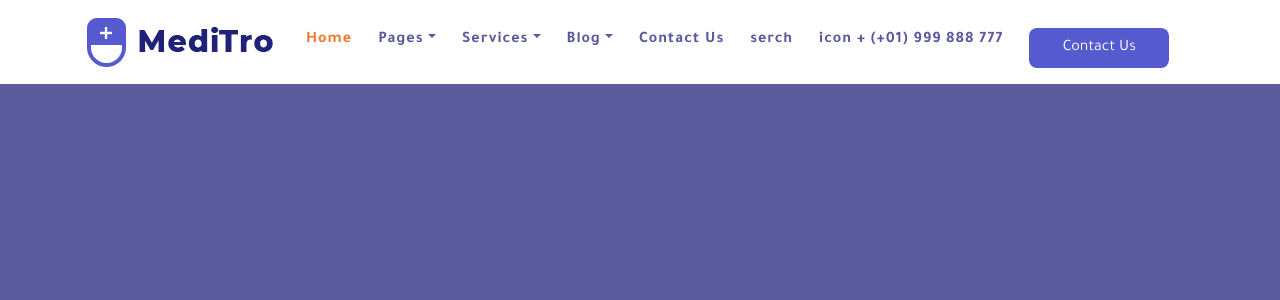
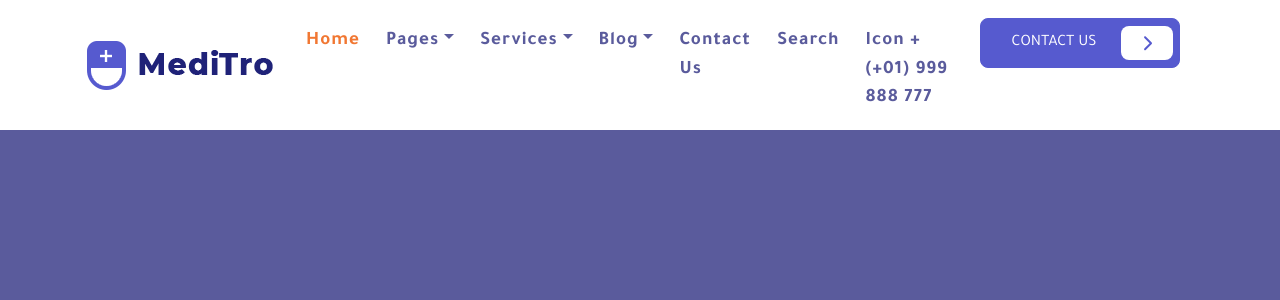
Before and after one commit to omaralkhuly18/meditro-by-react, a React (Create React App) app: page / in a window 1280 px wide. Shown: the top 300 px of the page. Built offline with nearby package versions, Linux system fonts and the light colour scheme.

Commit message:
commitA two

```diff
--- a/package.json
+++ b/package.json
@@ -3,6 +3,9 @@
   "version": "0.1.0",
   "private": true,
   "dependencies": {
+    "@fortawesome/fontawesome-svg-core": "^6.6.0",
+    "@fortawesome/free-solid-svg-icons": "^6.6.0",
+    "@fortawesome/react-fontawesome": "^0.2.2",
     "@testing-library/jest-dom": "^5.17.0",
     "@testing-library/react": "^13.4.0",
     "@testing-library/user-event": "^13.5.0",
--- a/public/index.html
+++ b/public/index.html
@@ -15,11 +15,17 @@
   <link rel="preconnect" href="https://fonts.gstatic.com" crossorigin>
   <link href="https://fonts.googleapis.com/css2?family=Tajawal:wght@200;300;400;500;700;800;900&display=swap"
     rel="stylesheet">
+  <link rel="stylesheet" href="https://cdnjs.cloudflare.com/ajax/libs/font-awesome/6.6.0/css/fontawesome.min.css"
+    integrity="sha512-B46MVOJpI6RBsdcU307elYeStF2JKT87SsHZfRSkjVi4/iZ3912zXi45X5/CBr/GbCyLx6M1GQtTKYRd52Jxgw=="
+    crossorigin="anonymous" referrerpolicy="no-referrer" />
 </head>
 
 <body>
   <noscript>You need to enable JavaScript to run this app.</noscript>
   <div id="root"></div>
+  <script src="https://cdnjs.cloudflare.com/ajax/libs/font-awesome/6.6.0/js/fontawesome.min.js"
+    integrity="sha512-NeFv3hB6XGV+0y96NVxoWIkhrs1eC3KXBJ9OJiTFktvbzJ/0Kk7Rmm9hJ2/c2wJjy6wG0a0lIgehHjCTDLRwWw=="
+    crossorigin="anonymous" referrerpolicy="no-referrer"></script>
 </body>
 
 </html>
--- a/src/components/Nav/Nav.css
+++ b/src/components/Nav/Nav.css
@@ -1,30 +1,143 @@
-nav{
-    background-color: white;
+nav {
+    background-color: #fff;
     width: 100%;
     height: auto;
     border-radius: 0 !important;
 }
 
-nav .navbar-nav{
+nav .navbar-nav {
     margin-top: 12px;
 }
 
-nav .navbar-nav a{
+nav .navbar-nav a {
     color: var(--main-color);
     font-weight: 700;
     letter-spacing: 1px;
     margin-right: 10px;
-    font-size: 16px;
+    font-size: 19px;
 }
-nav .navbar-nav a:hover{
+
+nav .navbar-nav a:hover {
     color: var(--orange-color) !important;
 }
-nav .navbar-nav .active{
+
+nav .navbar-nav .active {
     color: var(--orange-color) !important;
 }
-nav .navbar-nav button{
-    width: 140px;
+
+nav .navbar-nav button {
+    display: flex;
+    align-items: center;
+    justify-content: space-around;
+    width: 200px;
+    height: 50px;
     background-color: var(--btn-color);
-    color: white;
     border-radius: 8px;
+    margin-top: -10px;
 }
+
+nav .navbar-nav button .span_text {
+    color: #fff;
+    text-transform: uppercase;
+    font-size: 16px;
+    width: 80%;
+}
+
+nav .navbar-nav button .span_icon {
+    width: 20%;
+    background-color: #fff;
+    padding: 5%;
+    border-radius: 8px;
+    font-size: 16px;
+    color: var(--btn-color);
+}
+
+.navbar-nav .dropdown-menu {
+    position: static;
+    border: #fff 1px solid;
+    background-color: #fff;
+    box-shadow: 0 0 10px 9px #f6ebeb;
+    width: 200px;
+}
+
+/* .dropdown-menu.show {
+    width: 200px;
+} */
+
+.navbar-nav .dropdown-menu a {
+    width: 100%;
+    height: 35px !important;
+    color: #444;
+    font-size: 15px;
+    line-height: 30px !important;
+    transition: 1s;
+}
+
+.navbar-nav .dropdown-menu a .nav_links {
+    position: relative;
+}
+
+.navbar-nav .dropdown-menu a .nav_links::after {
+    position: absolute;
+    content: "";
+    width: 0;
+    height: 2px;
+    bottom: 0;
+    right: 0;
+    left: 0;
+    background-color: var(--main-color);
+    transform-origin: right;
+}
+
+.navbar-nav .dropdown-menu a .nav_links:hover {
+    color: var(--btn-color) !important;
+}
+
+.navbar-nav .dropdown-menu a .nav_links:hover::after {
+    width: 100%;
+    right: auto;
+    left: 15px;
+    transform-origin: left;
+}
+
+[type=button]:not(:disabled),
+[type=reset]:not(:disabled),
+[type=submit]:not(:disabled),
+button:not(:disabled) {
+    background-color: var(--btn-color);
+    border: 1px solid var(--btn-color);
+    border-radius: 0px;
+}
+.navbar-toggler:focus{
+    color: #5a5b9c !important;
+}
+.menu-icon {
+    display: flex;
+    flex-direction: column;
+    justify-content: space-around;
+    width: 30px;
+    height: 24px;
+    cursor: pointer;
+}
+
+.menu-icon span {
+    display: block;
+    width: 100%;
+    height: 4px;
+    background-color: #fff;
+    transition: all 0.3s ease;
+}
+
+.menu-icon span:not(:last-child) {
+    margin-bottom: 5px;
+}
+
+@media only screen and (max-width: 992px) {
+    .navbar-nav .dropdown-menu {
+        width: 100% !important;
+    }
+
+    nav .navbar-nav button {
+        margin-top: 0px;
+    }
+}
--- a/src/components/Nav/Navbar.jsx
+++ b/src/components/Nav/Navbar.jsx
@@ -1,66 +1,91 @@
 import React from "react";
-import { Navbar, Container, NavDropdown, Nav, Collapse } from 'react-bootstrap';
+import { Navbar, Container, NavDropdown, Nav } from 'react-bootstrap';
 import './Nav.css';
-import Logo from '../../assets/logo.jpg'
+import { FontAwesomeIcon } from '@fortawesome/react-fontawesome';
+import { faChevronRight } from '@fortawesome/free-solid-svg-icons';
+import Logo from '../../assets/logo.jpg';
+
 const ContainerNav = () => {
     return (
         <Navbar expand="lg">
             <Container>
                 <Navbar.Brand>
-                    <img src={Logo} title="Logo"/>
+                    <img src={Logo} alt="Logo" />
                 </Navbar.Brand>
-                <Navbar.Toggle aria-controls="basic-navbar-nav" />
+                <Navbar.Toggle aria-controls="basic-navbar-nav">
+                    <div className="menu-icon">
+                        <span></span>
+                        <span></span>
+                        <span></span>
+                    </div>
+                </Navbar.Toggle>
+
                 <Navbar.Collapse id="basic-navbar-nav">
                     <Nav className="me-auto">
                         <Nav.Link href="#home" className="active">Home</Nav.Link>
                         <NavDropdown title="Pages" id="basic-nav-dropdown">
                             <NavDropdown.Item href="#About">
+                                <span className="nav_links">
                                     About Us
+                                </span>
                             </NavDropdown.Item>
                             <NavDropdown.Item href="#Team">
+                                <span className="nav_links">
                                     Our Team
+                                </span>
                             </NavDropdown.Item>
-                            <NavDropdown.Item href="#FAQ's">
+                            <NavDropdown.Item href="#FAQ">
+                                <span className="nav_links">
                                     FAQ's
+                                </span>
                             </NavDropdown.Item>
                             <NavDropdown.Item href="#Booking">
+                                <span className="nav_links">
                                     Booking
+                                </span>
                             </NavDropdown.Item>
                             <NavDropdown.Item href="#Error">
+                                <span className="nav_links">
                                     Error 404
+                                </span>
                             </NavDropdown.Item>
                             <NavDropdown.Item href="#sign">
+                                <span className="nav_links">
                                     Login / Register
+                                </span>
                             </NavDropdown.Item>
                         </NavDropdown>
                         <NavDropdown title="Services" id="basic-nav-dropdown">
                             <NavDropdown.Item href="#Services">
+                                <span className="nav_links">
                                     Services
+                                </span>
                             </NavDropdown.Item>
-                            <NavDropdown.Item href="#Services Details">
+                            <NavDropdown.Item href="#ServicesDetails">
+                                <span className="nav_links">
                                     Services Details
+                                </span>
                             </NavDropdown.Item>
                         </NavDropdown>
                         <NavDropdown title="Blog" id="basic-nav-dropdown">
                             <NavDropdown.Item href="#Blog">
+                                <span className="nav_links">
                                     Blog
+                                </span>
                             </NavDropdown.Item>
-                            <NavDropdown.Item href="#Blog Details">
+                            <NavDropdown.Item href="#BlogDetails">
+                                <span className="nav_links">
                                     Blog Details
+                                </span>
                             </NavDropdown.Item>
                         </NavDropdown>
-                        <Nav.Link href="#contact">
-                            Contact Us
-                        </Nav.Link>
-                        <Nav.Link href="#serch">
-                            serch
-                        </Nav.Link>
-                        <Nav.Link href="#phone">
-                            icon + (+01) 999 888 777
-                        </Nav.Link>
+                        <Nav.Link href="#contact">Contact Us</Nav.Link>
+                        <Nav.Link href="#search">Search</Nav.Link>
+                        <Nav.Link href="#phone">Icon + (+01) 999 888 777</Nav.Link>
                         <Nav.Link href="#contact_button">
                             <button>
-                                Contact Us
+                                <span className="span_text">Contact Us</span>
+                                <FontAwesomeIcon className="span_icon" icon={faChevronRight} />
                             </button>
                         </Nav.Link>
                     </Nav>
```
Also changed, not shown: 1 other file (tests, documents, lock files or other folders). Lines whose indentation alone changed are shown as unchanged.
